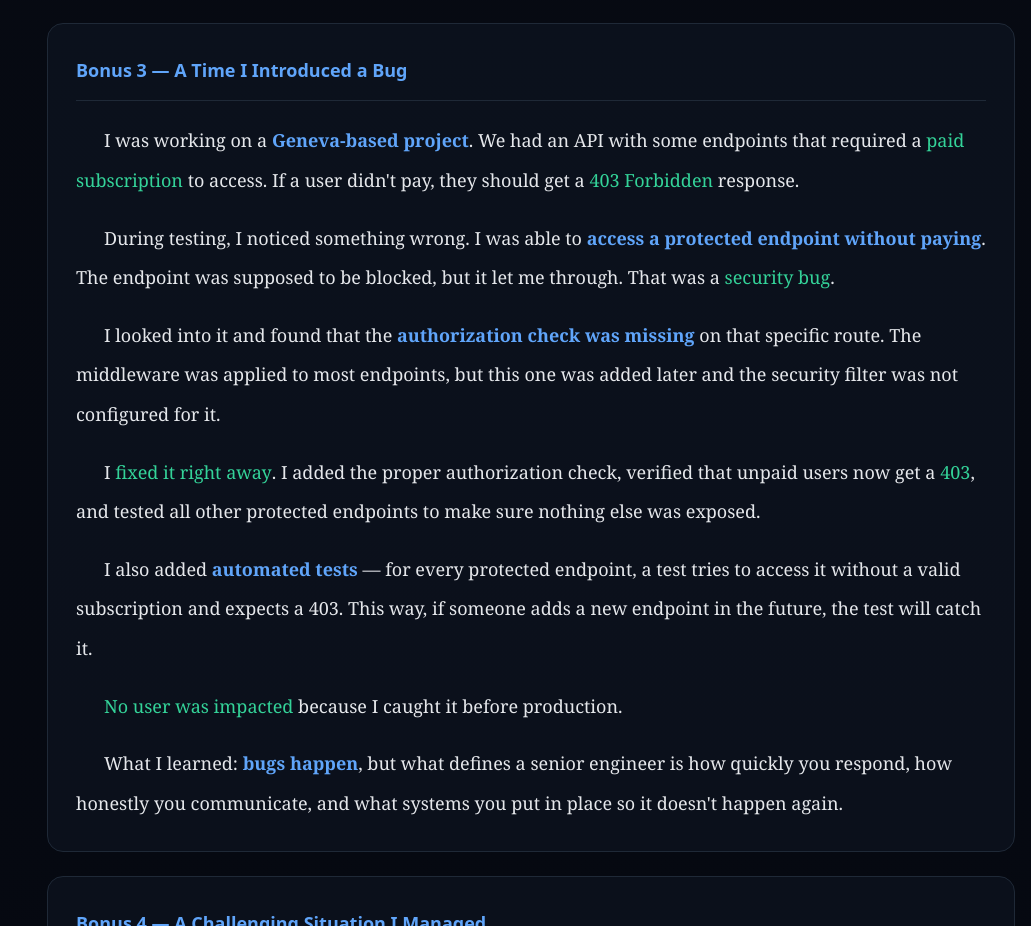
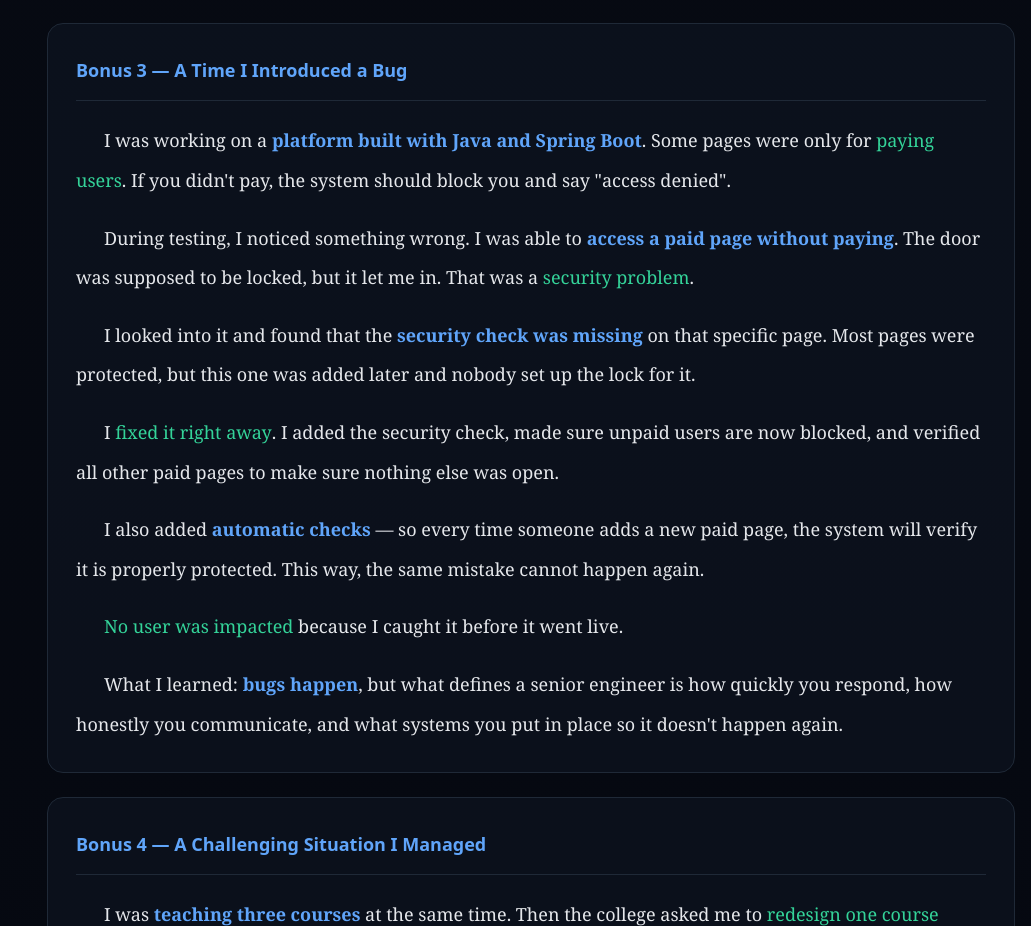
Before and after one commit to hrhouma2/revision-github, a plain HTML site: page my-introduction.html in a window 1280 px wide. Shown: the part 9586-10512 px from the top of the page, without its empty margins (249-1280 px from the left). Drawn offline with Linux system fonts and the light colour scheme.

Commit message:
Bonus 3: simpler language, Java Spring Boot platform, non-technical friendly

```diff
--- a/my-introduction.html
+++ b/my-introduction.html
@@ -376,12 +376,12 @@
       <section id="bonus3">
         <h2>Bonus 3 — A Time I Introduced a Bug</h2>
         <div class="script">
-          <p>I was working on a <span class="hl">Geneva-based project</span>. We had an API with some endpoints that required a <span class="kw">paid subscription</span> to access. If a user didn't pay, they should get a <span class="kw">403 Forbidden</span> response.</p>
-          <p>During testing, I noticed something wrong. I was able to <span class="hl">access a protected endpoint without paying</span>. The endpoint was supposed to be blocked, but it let me through. That was a <span class="kw">security bug</span>.</p>
-          <p>I looked into it and found that the <span class="hl">authorization check was missing</span> on that specific route. The middleware was applied to most endpoints, but this one was added later and the security filter was not configured for it.</p>
-          <p>I <span class="kw">fixed it right away</span>. I added the proper authorization check, verified that unpaid users now get a <span class="kw">403</span>, and tested all other protected endpoints to make sure nothing else was exposed.</p>
-          <p>I also added <span class="hl">automated tests</span> — for every protected endpoint, a test tries to access it without a valid subscription and expects a 403. This way, if someone adds a new endpoint in the future, the test will catch it.</p>
-          <p><span class="kw">No user was impacted</span> because I caught it before production.</p>
+          <p>I was working on a <span class="hl">platform built with Java and Spring Boot</span>. Some pages were only for <span class="kw">paying users</span>. If you didn't pay, the system should block you and say "access denied".</p>
+          <p>During testing, I noticed something wrong. I was able to <span class="hl">access a paid page without paying</span>. The door was supposed to be locked, but it let me in. That was a <span class="kw">security problem</span>.</p>
+          <p>I looked into it and found that the <span class="hl">security check was missing</span> on that specific page. Most pages were protected, but this one was added later and nobody set up the lock for it.</p>
+          <p>I <span class="kw">fixed it right away</span>. I added the security check, made sure unpaid users are now blocked, and verified all other paid pages to make sure nothing else was open.</p>
+          <p>I also added <span class="hl">automatic checks</span> — so every time someone adds a new paid page, the system will verify it is properly protected. This way, the same mistake cannot happen again.</p>
+          <p><span class="kw">No user was impacted</span> because I caught it before it went live.</p>
           <p>What I learned: <span class="hl">bugs happen</span>, but what defines a senior engineer is how quickly you respond, how honestly you communicate, and what systems you put in place so it doesn't happen again.</p>
         </div>
       </section>
```
